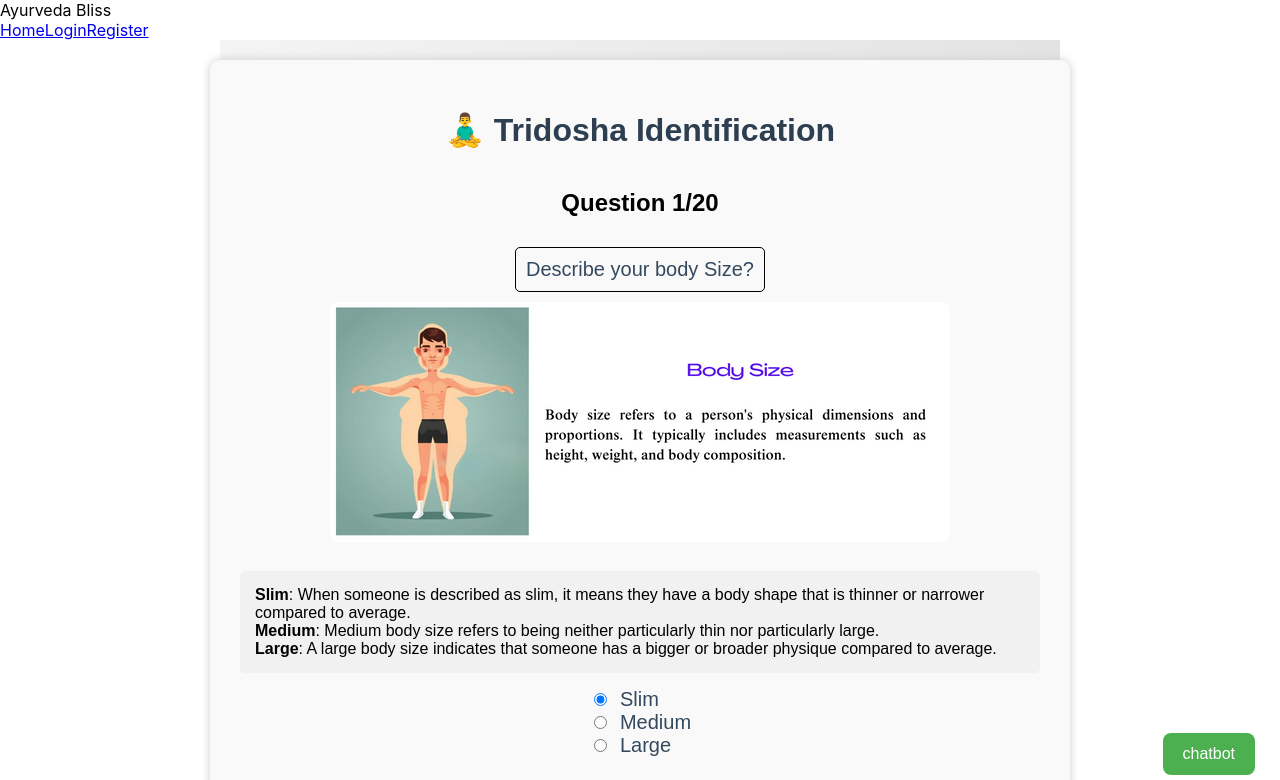
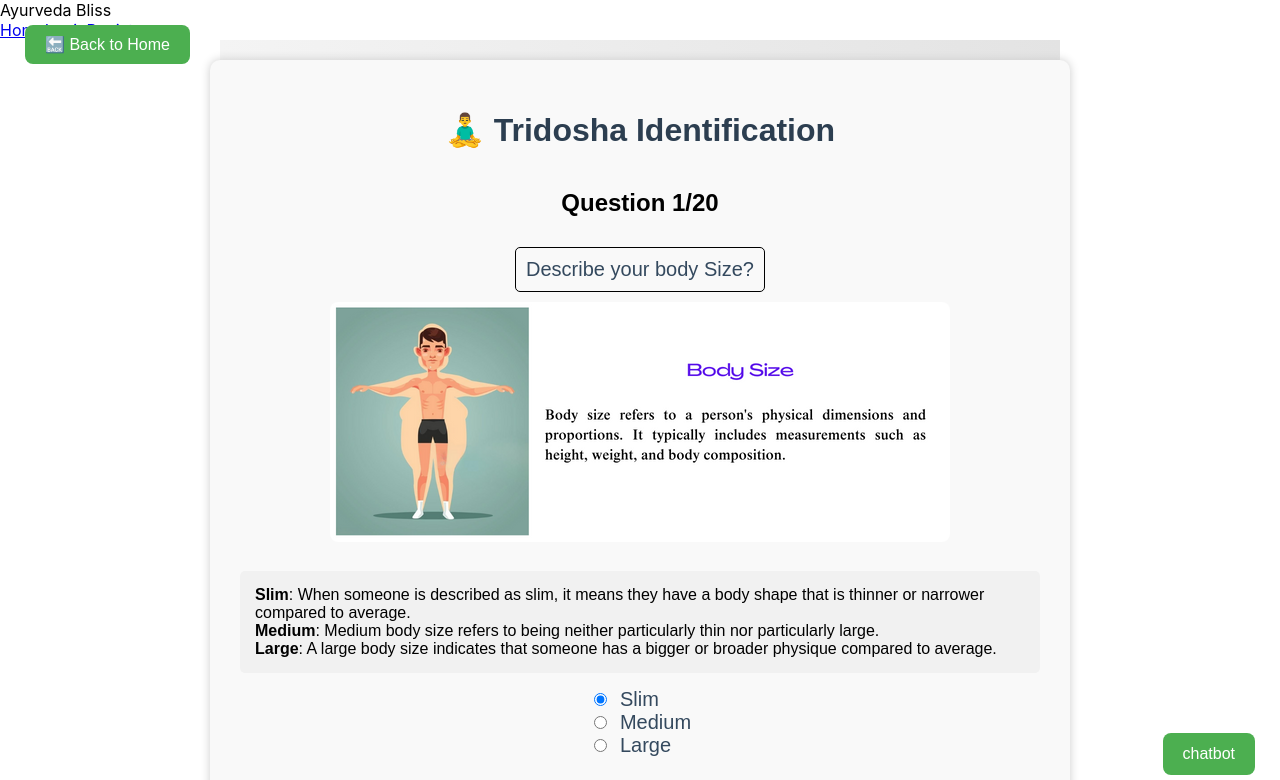
Before and after one commit to Prathamesh28jadhav/Ayurveda, a React (Create React App) app in the folder frontend/ayurveda Main/ayurveda Main/frontend/: page /questions in a window 1280 px wide. Shown: the top 780 px of the page. Built offline with nearby package versions, Linux system fonts and the light colour scheme.

Commit message:
update css and do steup for yoga page

```diff
--- a/frontend/ayurveda Main/ayurveda Main/frontend/src/App.css
+++ b/frontend/ayurveda Main/ayurveda Main/frontend/src/App.css
@@ -37,3 +37,16 @@
     transform: rotate(360deg);
   }
 }
+
+/* Style all buttons except the Sign Out button */
+button:not(.signout-btn) {
+  background-color: #2f855a !important;
+  color: #ffffff !important;
+  padding: 0.5rem 1rem !important;
+  border-radius: 0.5rem !important;
+  transition: background 0.3s ease !important;
+}
+
+button:not(.signout-btn):hover {
+  background-color: #22543d !important;
+}
--- a/frontend/ayurveda Main/ayurveda Main/frontend/src/App.js
+++ b/frontend/ayurveda Main/ayurveda Main/frontend/src/App.js
@@ -11,6 +11,7 @@ import Navbar from "./components/Navbar";
 import Footer from "./components/Footer";
 import Publicchat from "./pages/Publicchat";
 import Questions from "./pages/Questions";
+import Yoga from "./pages/Yoga";
 
 function App() {
   return (
@@ -30,6 +31,7 @@ function App() {
             <Route path="/generate" element={<GeneratePage />} />
             <Route path="/public_chat" element={<Publicchat />} />
             <Route path="/questions" element={<Questions />} />
+            <Route path="/yoga" element={<Yoga />} />
 
           </Routes>
         </main>
--- a/frontend/ayurveda Main/ayurveda Main/frontend/src/pages/LandingPage.jsx
+++ b/frontend/ayurveda Main/ayurveda Main/frontend/src/pages/LandingPage.jsx
@@ -64,18 +64,39 @@ const AyurvedaLandingPage = () => {
               >
                 Generate
               </Link>
-              <button
-                onClick={handleSignOut}
-                className="block w-full text-left px-4 py-2 text-gray-700 hover:bg-gray-100 rounded-lg"
-              >
-                Sign Out
-              </button>
               <Link
                 to="/Public_chat"
                 className="block w-full text-left px-4 py-2 text-gray-700 hover:bg-gray-100 rounded-lg"
               >
                 Public chat
               </Link>
+              <Link
+                to="/yoga"
+                className="block w-full text-left px-4 py-2 text-gray-700 hover:bg-gray-100 rounded-lg"
+              >
+                Yoga videos
+              </Link>
+              <button
+                onClick={handleSignOut}
+                style={{
+                  display: "block",               // block
+                  width: "100%",                   // w-full
+                  textAlign: "left",               // text-left
+                  padding: "0.5rem 1rem",          // px-4 py-2
+                  color: "#4a5568",                // text-gray-700
+                  backgroundColor: "transparent",  // no background initially
+                  borderRadius: "0.5rem",          // rounded-lg
+                  transition: "background 0.3s",   // smooth hover transition
+                }}
+                onMouseEnter={(e) => (e.target.style.backgroundColor = "#f7fafc")}  // hover:bg-gray-100
+                onMouseLeave={(e) => (e.target.style.backgroundColor = "transparent")}
+              >
+                Sign Out
+              </button>
+
+
+
+
 
             </div>
           )}
--- a/frontend/ayurveda Main/ayurveda Main/frontend/src/pages/Questions.jsx
+++ b/frontend/ayurveda Main/ayurveda Main/frontend/src/pages/Questions.jsx
@@ -397,6 +397,28 @@ const App = () => {
 
         return (
             <div className={styles["question-box"]}>
+                {/* ✅ Back to Home Button with Inline CSS (Upper Left Corner) */}
+                <button
+                    onClick={handleBackToHome}
+                    style={{
+                        position: "fixed",
+                        top: "20px",
+                        left: "20px",
+                        padding: "10px 20px",
+                        fontSize: "16px",
+                        backgroundColor: "#4CAF50",   // Green color
+                        color: "white",
+                        border: "none",
+                        borderRadius: "8px",
+                        cursor: "pointer",
+                        transition: "background 0.3s",
+                        zIndex: "1000"  // Ensure button stays on top
+                    }}
+                    onMouseEnter={(e) => e.target.style.backgroundColor = "#45a049"}  // Hover effect
+                    onMouseLeave={(e) => e.target.style.backgroundColor = "#4CAF50"}
+                >
+                    🔙 Back to Home
+                </button>
                 <h2>Question {currentQuestion + 1}/{totalQuestions}</h2>
                 <label className={styles["label-question"]}>{current.question}</label>
 
@@ -456,7 +478,7 @@ const App = () => {
                         ⬅️ Previous
                     </button>
                     {currentQuestion < totalQuestions - 1 ? (
-                        <button onClick={handleNext} className={styles["button"]}>➡️ Next</button>
+                        <button onClick={handleNext} className={styles["button "]}>➡️ Next</button>
                     ) : (
                         <button onClick={handleSubmit} className={styles["button"]}>🔮 Predict</button>
                     )}
--- /dev/null
+++ b/frontend/ayurveda Main/ayurveda Main/frontend/src/pages/Yoga.jsx
@@ -0,0 +1,11 @@
+import React from 'react'
+
+const Yoga = () => {
+    return (
+        <div>
+            <h1>hello</h1>
+        </div>
+    )
+}
+
+export default Yoga
```
Also changed, not shown: frontend/ayurveda Main/ayurveda Main/frontend/src/index.css (line endings or trailing spaces).
